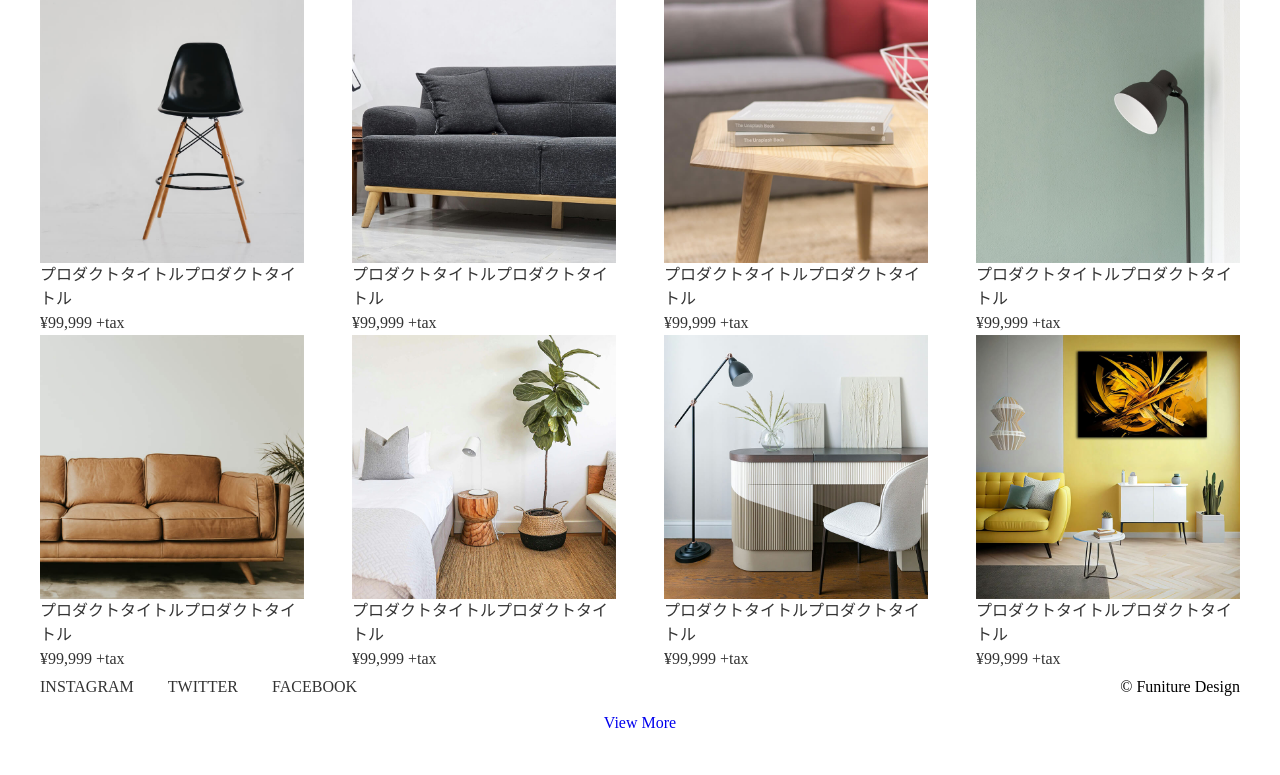
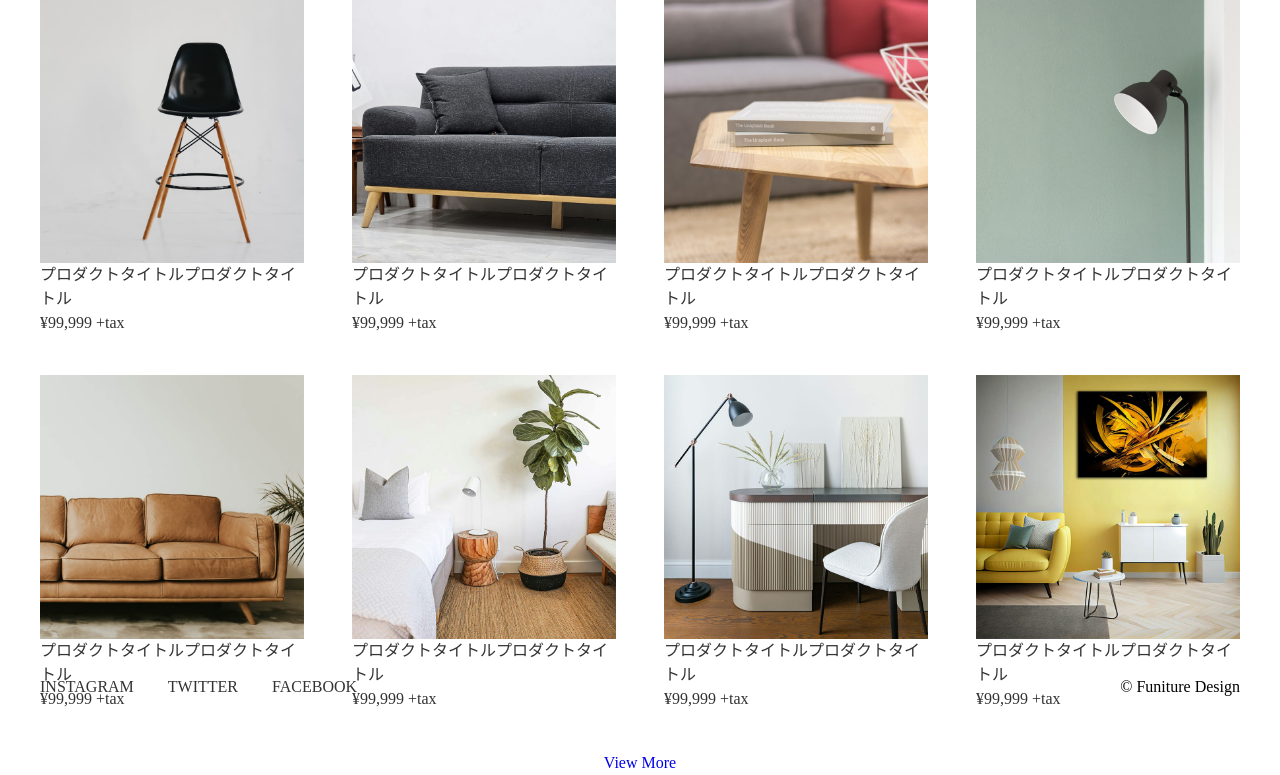
Before and after one commit to NobuhiroMishima/Codejump_FurnitureStore, a PHP site: page / in a window 1280 px wide. Shown: the part 81-856 px from the top of the page. Before the commit the page ends 809 px from the top, so only its background shows below. Run offline with PHP 8.4, Linux system fonts and the light colour scheme.

Commit message:
update margin

```diff
--- a/styles/pages/_home.scss
+++ b/styles/pages/_home.scss
@@ -137,6 +137,7 @@ $cWhite: white;
 
         & li{
             width: 22%;
+            margin-bottom: 40px;
 
             & a{
                 text-decoration: none;
@@ -147,7 +148,6 @@ $cWhite: white;
 
     .btn{
         display: block;
-        margin-top: 40px;
         text-align: center;
         text-decoration: none;
         z-index: 10;
--- a/styles/style.css
+++ b/styles/style.css
@@ -113,13 +113,13 @@
 }
 .content ul li {
   width: 22%;
+  margin-bottom: 40px;
 }
 .content ul li a {
   text-decoration: none;
 }
 .content .btn {
   display: block;
-  margin-top: 40px;
   text-align: center;
   text-decoration: none;
   z-index: 10;
```
Also changed, not shown: 1 other file.
